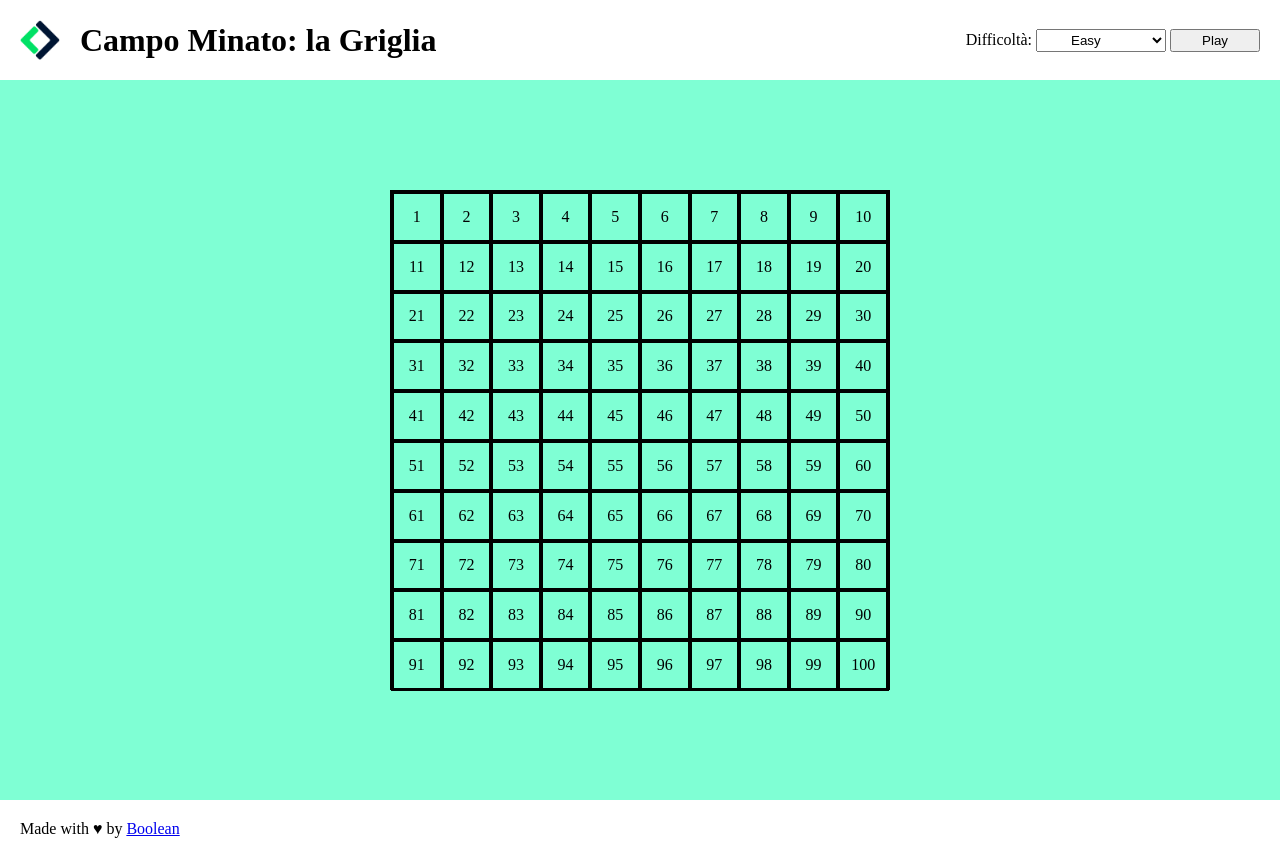
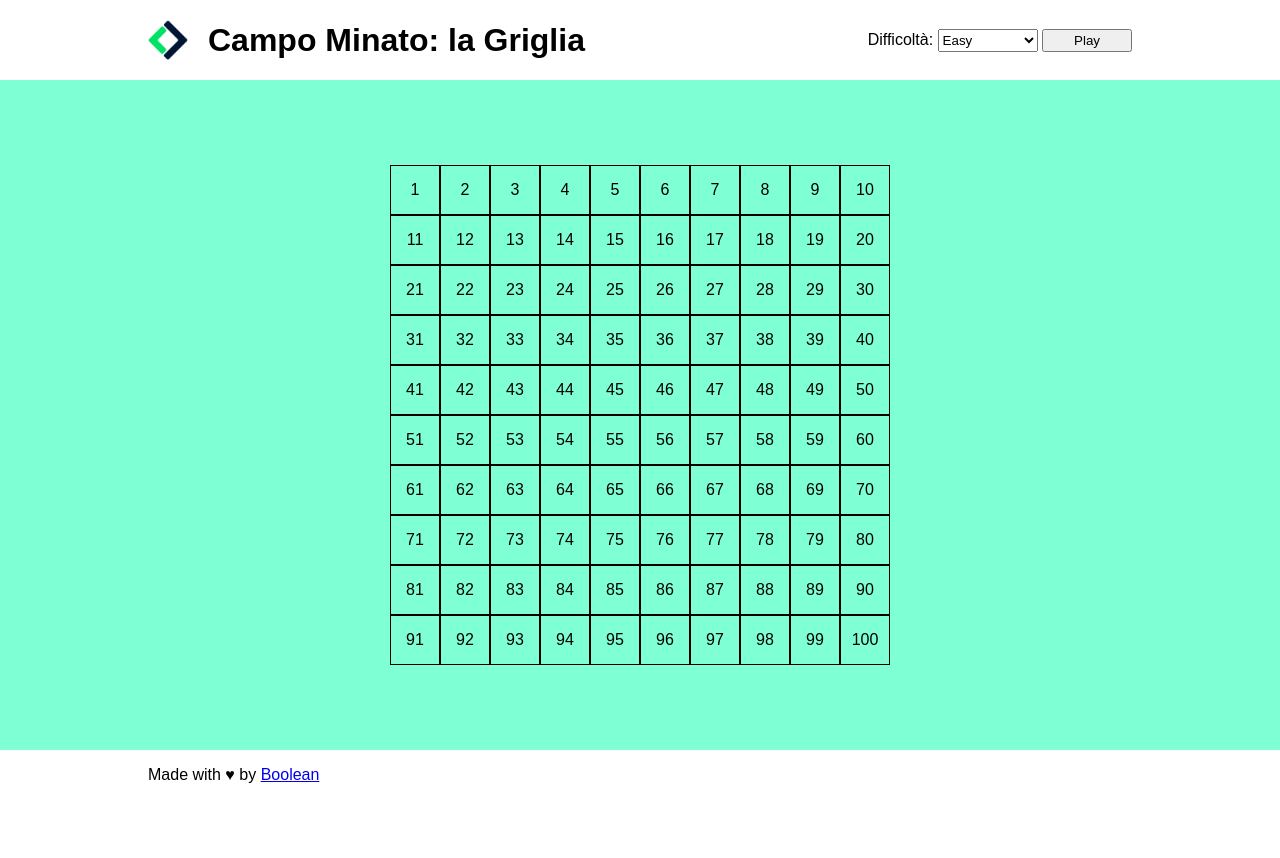
Before and after one commit to salvomel/js-campominato-grid, a plain HTML site: page index.html in a window 1280 px wide. Both pictures are taken after a click on the button "Play". After the commit the page ends 800 px from the top, so only its background shows below. Drawn offline with Linux system fonts and the light colour scheme.

Commit message:
remove if in fuction

```diff
--- a/css/style.css
+++ b/css/style.css
@@ -6,6 +6,10 @@
 }
 
 /* COMMON */
+body {
+    font-family: Arial, Helvetica, sans-serif;
+}
+
 .app-wrapper {
     width: 100%;
     height: 100vh;
@@ -13,6 +17,8 @@
 
 /* HEADER */
 header {
+    width: 80%;
+    margin: auto;
     height: 80px;
     display: flex;
     align-items: center;
@@ -31,7 +37,7 @@ header {
 }
 
 #dropdown {
-    padding: 2px 30px;
+    padding: 2px 30px 2px 0;
     cursor: pointer;
 }
 
@@ -42,7 +48,7 @@ header {
 
 /* MAIN */
 main {
-    height: calc(100% - 80px);
+    height: calc(100% - 130px);
     background-color: #7fffd4;
     display: flex;
     justify-content: center;
@@ -53,14 +59,13 @@ main {
 .game-grid {
     width: 500px;
     height: 500px;
-    border: 1px solid black;
     display: flex;
     flex-wrap: wrap;
     align-content: flex-start;
 }
 
 .square {
-    border: 2px solid black;
+    border: 1px solid black;
     display: flex;
     justify-content: center;
     align-items: center;
@@ -74,5 +79,10 @@ main {
 
 /* FOOTER */
 footer {
-    padding: 20px;
+    width: 80%;
+    margin: auto;
+    height: 50px;
+    display: flex;
+    align-items: center;
+    padding: 0 20px;
 }
--- a/index.html
+++ b/index.html
@@ -32,8 +32,12 @@
 
         <!-- MAIN -->
         <main>
+
+
             <div class="game-grid">
-                <div id="grid" class="game-grid"></div>
+                <div id="grid" class="game-grid">
+                    <h2>Seleziona il livello di difficoltà e clicca Play!</h2>
+                </div>
             </div>
         </main>
 
--- a/js/script.js
+++ b/js/script.js
@@ -11,13 +11,17 @@ function startGame() {
 
     // CREO LA GRIGLIA CON GLI SQUARE
     // Array di numeri in base al livello
+    const level = document.getElementById('dropdown').value;
     let numberOfSquares;
-    if (document.getElementById('dropdown').value == 'easy') {
+    if (level == 'easy') {
         numberOfSquares = 100;
-    } else if (document.getElementById('dropdown').value == 'medium') {
+        gridDimension = 10;
+    } else if (level == 'medium') {
         numberOfSquares = 81;
-    } else if (document.getElementById('dropdown').value == 'hard') {
+        gridDimension = 9;
+    } else if (level == 'hard') {
         numberOfSquares = 49;
+        gridDimension = 7;
     }
 
     // Richiamo funzione Genera Numeri nell Griglia
@@ -30,7 +34,7 @@ function startGame() {
     for(let i = 0; i < generatedNumbers.length; i++) {
 
         const thisNumber = generatedNumbers[i];
-        const newSquare = generateGridItem(thisNumber);
+        const newSquare = generateGridItem(thisNumber, gridDimension);
 
         // Evento CLICK
         newSquare.addEventListener('click', squareClick);
@@ -64,23 +68,16 @@ function generateGridNumbers (quantityOfNumbers) {
 // Funzione crea un elemento della griglia
 
 // number: numero da inserire nello square
+// cellDimension: numero di celle per riga
 // return: Torna l'elemento html creato
-function generateGridItem(number) {
+function generateGridItem(number, cellDimension) {
     const newSquare = document.createElement('div');
     newSquare.classList.add('square');
     newSquare.innerHTML = `<span>${number}</span>`;
 
-    // If per squares in base ai livelli
-    if (document.getElementById('dropdown').value == 'easy') {
-        newSquare.style.width = 'calc(100% / 10)';
-        newSquare.style.height = 'calc(100% / 10)';
-    } else if (document.getElementById('dropdown').value == 'medium') {
-        newSquare.style.width = 'calc(100% / 9)';
-        newSquare.style.height = 'calc(100% / 9)';
-    } else if (document.getElementById('dropdown').value == 'hard') {
-        newSquare.style.width = 'calc(100% / 7)';
-        newSquare.style.height = 'calc(100% / 7)';
-    }
+    // Numero squares in base ai livelli
+    newSquare.style.width = `calc(100% / ${cellDimension})`;
+    newSquare.style.height = `calc(100% / ${cellDimension})`;
 
     return newSquare;
 }
```
